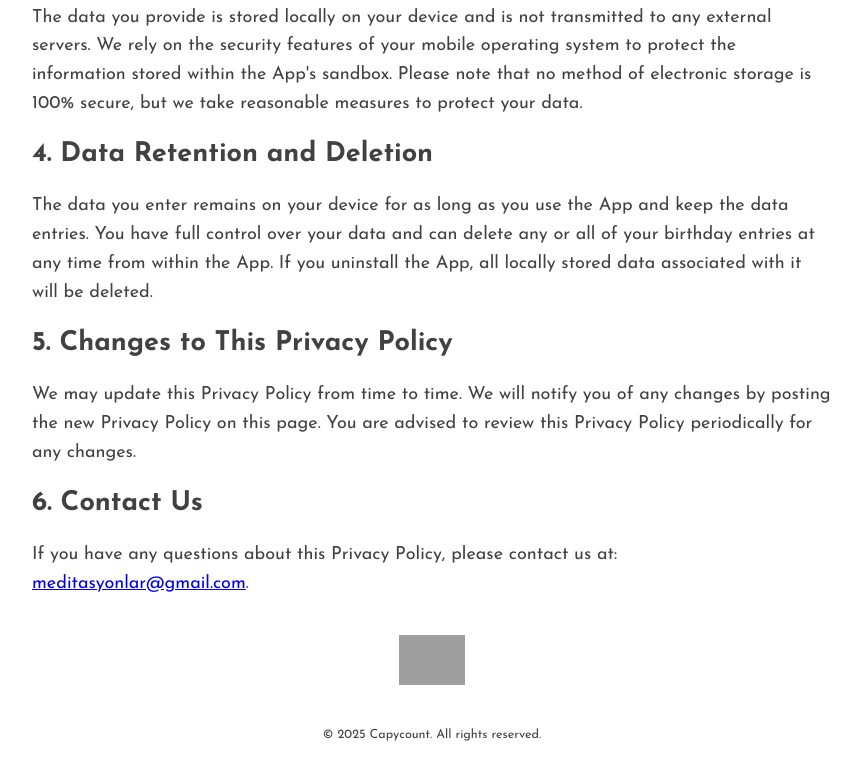
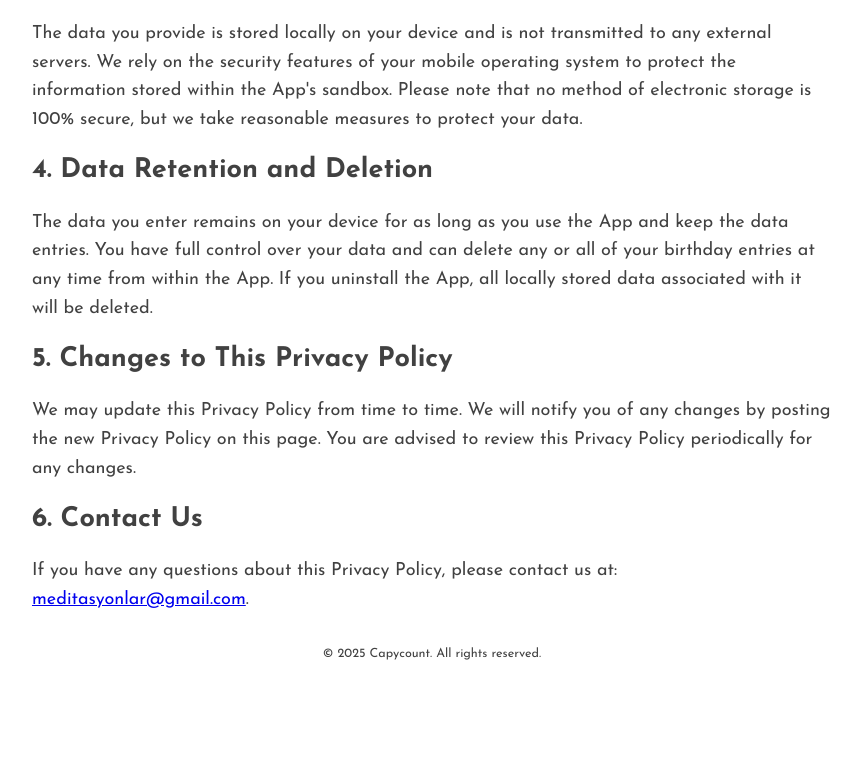
Before and after one commit to nijamitsu/capycount-privacy, a plain HTML site: page index.html in a window 1280 px wide. Shown: the part 831-1610 px from the top of the page, without its empty margins (208-1069 px from the left). After the commit the page ends 1552 px from the top, so only its background shows below. Drawn offline with Linux system fonts and the light colour scheme; grey boxes are pictures that could not be loaded.

Commit message:
Refine styling and remove unused App Store button code

```diff
--- a/index.html
+++ b/index.html
@@ -21,6 +21,7 @@
       h1 {
         text-align: center;
         margin-bottom: 1em;
+        line-height: 45px;
       }
 
       .logo-container {
@@ -33,16 +34,6 @@
         border-radius: 50%;
         background: linear-gradient(to bottom, #ff8c00, #ff0000);
         box-shadow: 0 4px 8px rgba(0, 0, 0, 0.1);
-      }
-      .app-store-button-container {
-        text-align: center;
-        margin-top: 2em;
-      }
-      .app-store-button {
-        display: inline-block;
-      }
-      .app-store-button img {
-        height: 50px;
       }
 
       footer {
@@ -70,7 +61,7 @@
       <img src="capycount-logo.png" alt="Capycount Logo" class="logo" />
     </div>
     <h1>Capycount Privacy Policy</h1>
-    <p><strong>Last updated:</strong> October 17, 2025</p>
+    <p>Last updated: October 17, 2025</p>
 
     <h2>1. Introduction</h2>
     <p>
@@ -127,14 +118,6 @@
       If you have any questions about this Privacy Policy, please contact us at:
       <a href="mailto:meditasyonlar@gmail.com">meditasyonlar@gmail.com</a>.
     </p>
-    <div class="app-store-button-container">
-      <a href="#" class="app-store-button">
-        <img
-          src="https://developer.apple.com/assets/elements/badges/download-on-the-app-store.svg"
-          alt="Download on the App Store"
-        />
-      </a>
-    </div>
     <footer>
       <p>© <span id="year"></span> Capycount. All rights reserved.</p>
     </footer>
```
